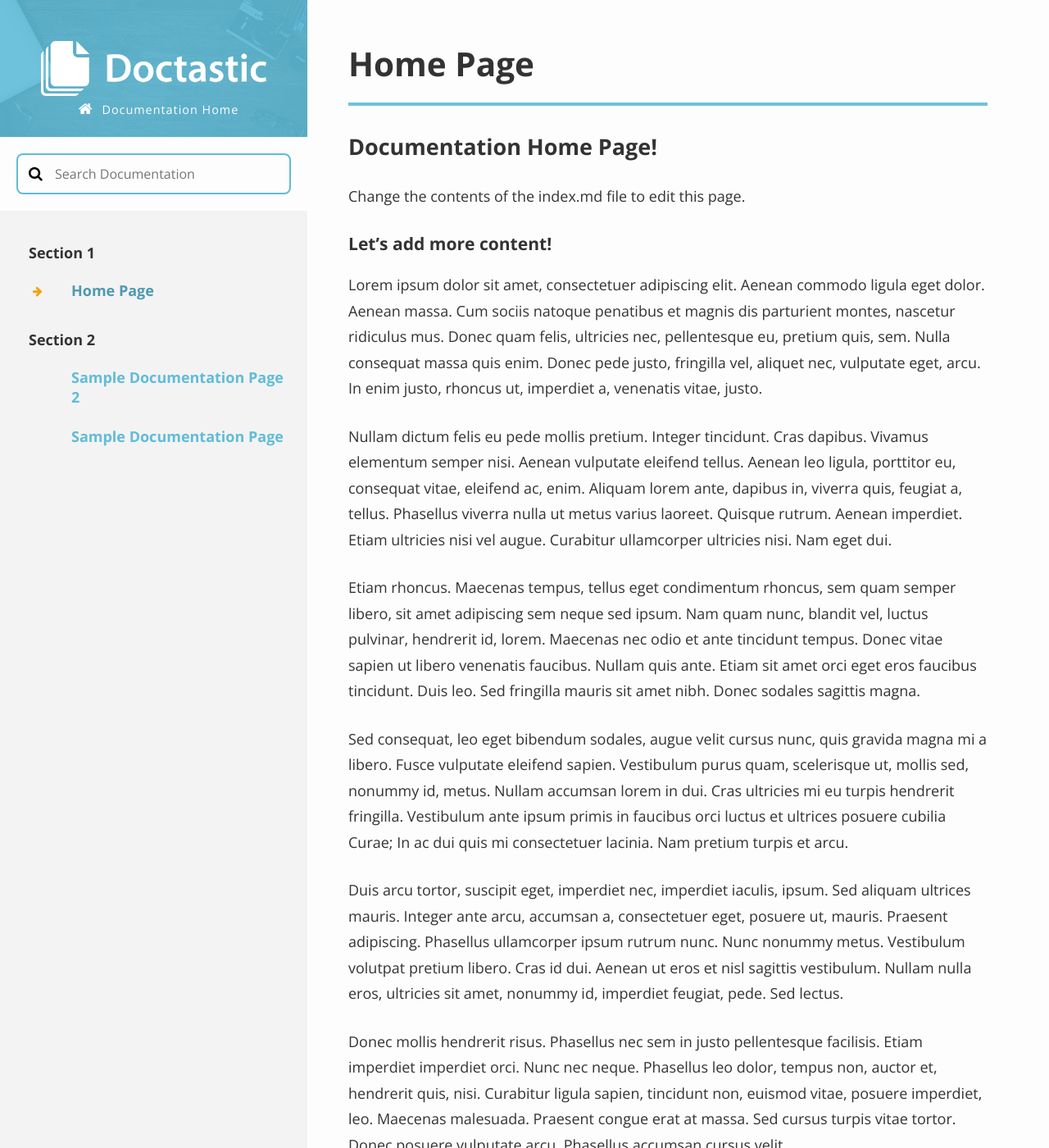
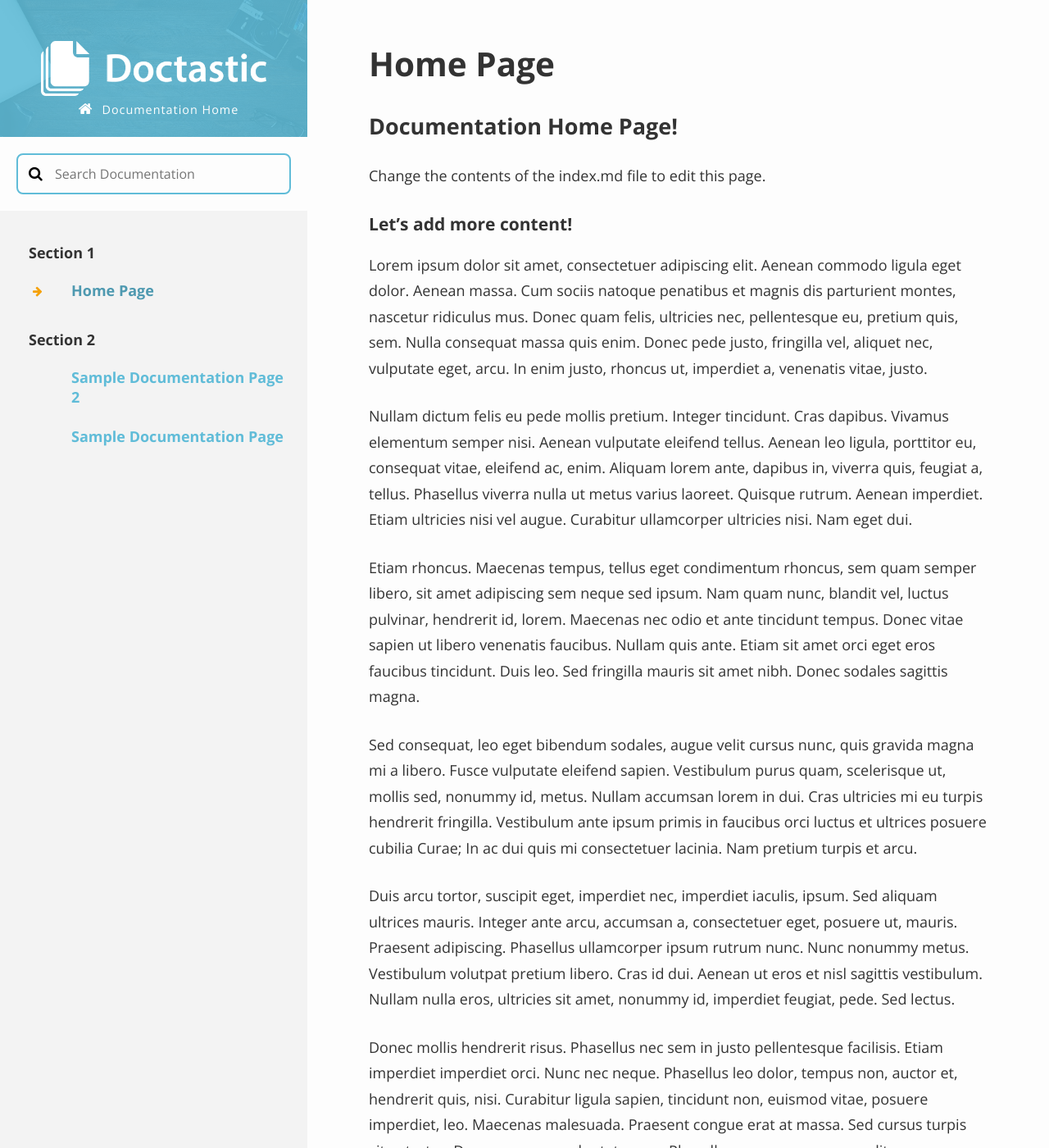
Before and after one commit to mattywils/Doctastic, a Jekyll site: the page built from index.md, in a window 1280 px wide and 1400 px high. Shown: the whole window at 82% size. Built offline with Jekyll 4.4.1, drawn with Linux system fonts in a browser that asks for light colours; nearby versions of some CDN libraries; some web fonts are replaced; comment, search, counter and statistics services are not loaded.

Commit message:
Added section dividers, removed header afters.

```diff
--- a/css/screen.scss
+++ b/css/screen.scss
@@ -102,15 +102,6 @@ h1 {
 	font-weight: 600;
 	margin: 0;
 	margin-bottom: .75em;
-
-	&:after {
-		    content: "";
-		    display: block;
-		    background: $color-primary-transparent;
-		    width: 100%;
-		    height: 4px;
-		    margin-top: .5em;
-	}
 }
 
 h2 {
@@ -366,7 +357,7 @@ a {
 /* Main Content --------------------------------- */
 .mainContent {
 	padding: 50px 75px;
-	margin-left: 350px;
+	margin-left: 375px;
 
 	.highlight {
 		background-color: $color-accent-gray;
@@ -426,7 +417,7 @@ a {
 	}
 
 	.singlePageSection {
-		padding-bottom: 75px;
+		padding-bottom: 50px;
 
 		&:last-child {
 			padding-bottom: 0px;
@@ -440,7 +431,8 @@ a {
 					color: $color-accent-gray;
 					vertical-align: middle;
 					font-size: 20px;
-					margin-left: -30px;
+					padding-right: 5px;
+					margin-left: -35px;
 				}
 			}
 
@@ -450,6 +442,22 @@ a {
 						color: $color-secondary;
 					}
 				}
+			}
+		}
+
+		&:after {
+		    content: "";
+		    display: block;
+		    background: $color-accent-gray;
+		    width: 100%;
+		    height: 4px;
+		    padding: 0 75px;
+		    margin: 50px 0 0 -75px;
+		}
+
+		&:last-child {
+			&:after {
+				display: none;
 			}
 		}
 	}
```
